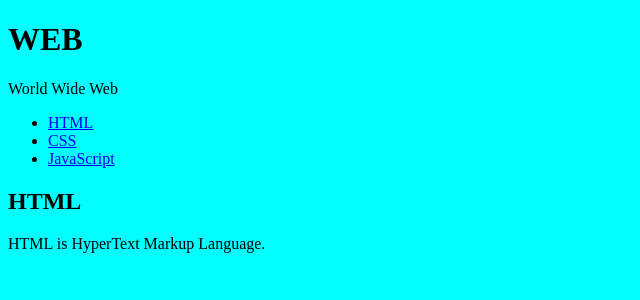
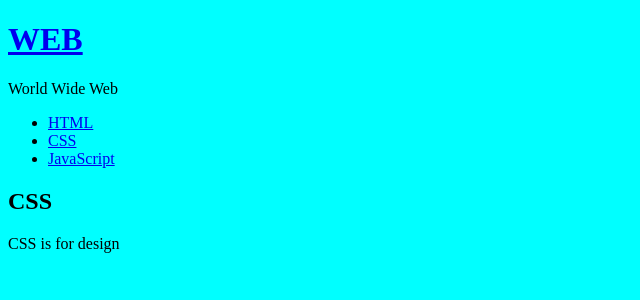
Before and after one commit to talkingpotatover2/react-management, a React (Create React App) app: page / in a window 1280 px wide. Shown: the top 300 px of the page, without its empty margins (0-640 px from the left). Built offline with nearby package versions, Linux system fonts and the light colour scheme.

Commit message:
toc event

```diff
--- a/src/App.js
+++ b/src/App.js
@@ -6,10 +6,13 @@
 import Content from './components/Content';
 
 class App extends Component{  //main 컴포넌트
-  constructor(props){
+  constructor(props){  //props는 무조건 상위->하위
     super(props);
     this.state = {
+      mode:'read',
+      selected_content_id:2,
       subject:{title:'WEB',sub:'World Wide Web'},
+      welcome:{title:'Welcome',desc:'Hello, React!'},
       contents:[
         {id:1,title:'HTML',desc:'HTML is for information'},
         {id:2,title:'CSS',desc:'CSS is for design'},
@@ -18,11 +21,42 @@
     }
   }
   render(){
+    console.log('App render');
+    let _title, _desc = null;
+    if(this.state.mode === 'welcome'){
+      _title = this.state.welcome.title;
+      _desc = this.state.welcome.desc;
+    }else if(this.state.mode === 'read'){
+      let i = 0;
+      while(i < this.state.contents.length){
+        let data = this.state.contents[i];
+        if(data.id === this.state.selected_content_id){
+          _title = data.title;
+          _desc = data.desc;
+          break;
+        }
+        i++;
+      }
+    }
     return (
       <div>
-        <Subject title={this.state.subject.title} sub={this.state.subject.sub}></Subject>  {/* <Subject /> */}
-        <TOC data={this.state.contents}></TOC>
-        <Content title="HTML" desc="HTML is HyperText Markup Language."></Content>
+        <Subject
+          title={this.state.subject.title}
+          sub={this.state.subject.sub}
+          onChangePage={function(){
+            this.setState({mode:'welcome'})
+          }.bind(this)}
+        ></Subject>  {/* <Subject /> */}
+        <TOC
+          data={this.state.contents}
+          onChangePage={function(id){
+            this.setState({
+              mode:'read',
+              selected_content_id:Number(id)
+            });
+          }.bind(this)}
+        ></TOC>
+        <Content title={_title} desc={_desc}></Content>
       </div>
       // <div className="App">
       //   <header className="App-header">
--- a/src/components/Content.js
+++ b/src/components/Content.js
@@ -2,6 +2,7 @@
 
 class Content extends Component{
     render(){
+      console.log('Content render');
       return(
         <article>
           <h2>{this.props.title}</h2>
--- a/src/components/Subject.js
+++ b/src/components/Subject.js
@@ -2,9 +2,13 @@
 
 class Subject extends Component{
     render(){
+      console.log('Subject render');
       return(
         <header>
-          <h1>{this.props.title}</h1>
+          <h1><a href="/" onClick={function(e){
+            e.preventDefault();
+            this.props.onChangePage();
+          }.bind(this)}>{this.props.title}</a></h1>
           {this.props.sub}
         </header>
       );
--- a/src/components/TOC.js
+++ b/src/components/TOC.js
@@ -2,12 +2,21 @@
 
 class TOC extends Component{
     render(){
+      console.log('TOC render');
       let lists = [];
       let data = this.props.data;
       let i = 0;
 
       while(i < data.length){
-        lists.push(<li><a href={'/content/' + data[i].id}>{data[i].title}</a></li>);
+        lists.push(<li key={data[i].id}>
+          <a
+            href={'/content/' + data[i].id}
+            data-id = {data[i].id}
+            onClick={function(e){
+              e.preventDefault();
+              this.props.onChangePage(e.target.dataset.id);
+            }.bind(this)}
+          >{data[i].title}</a></li>);
         i++;
       }
 
```
